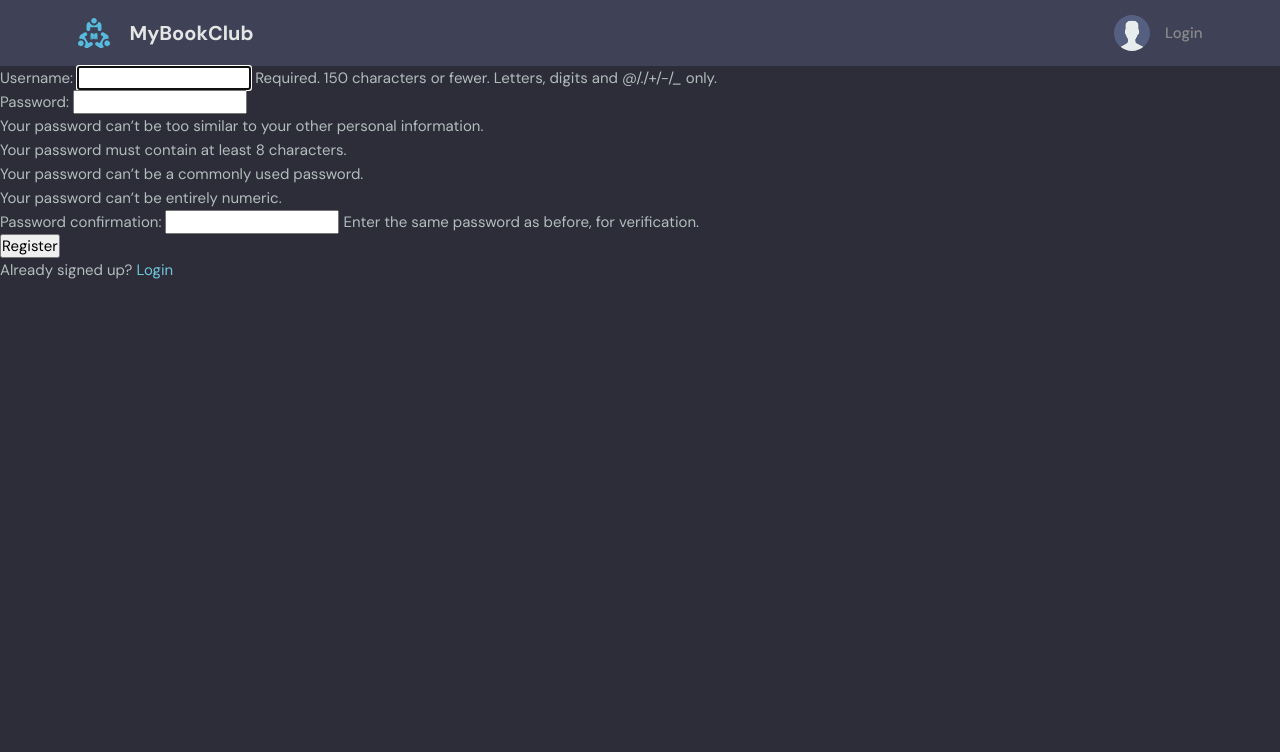
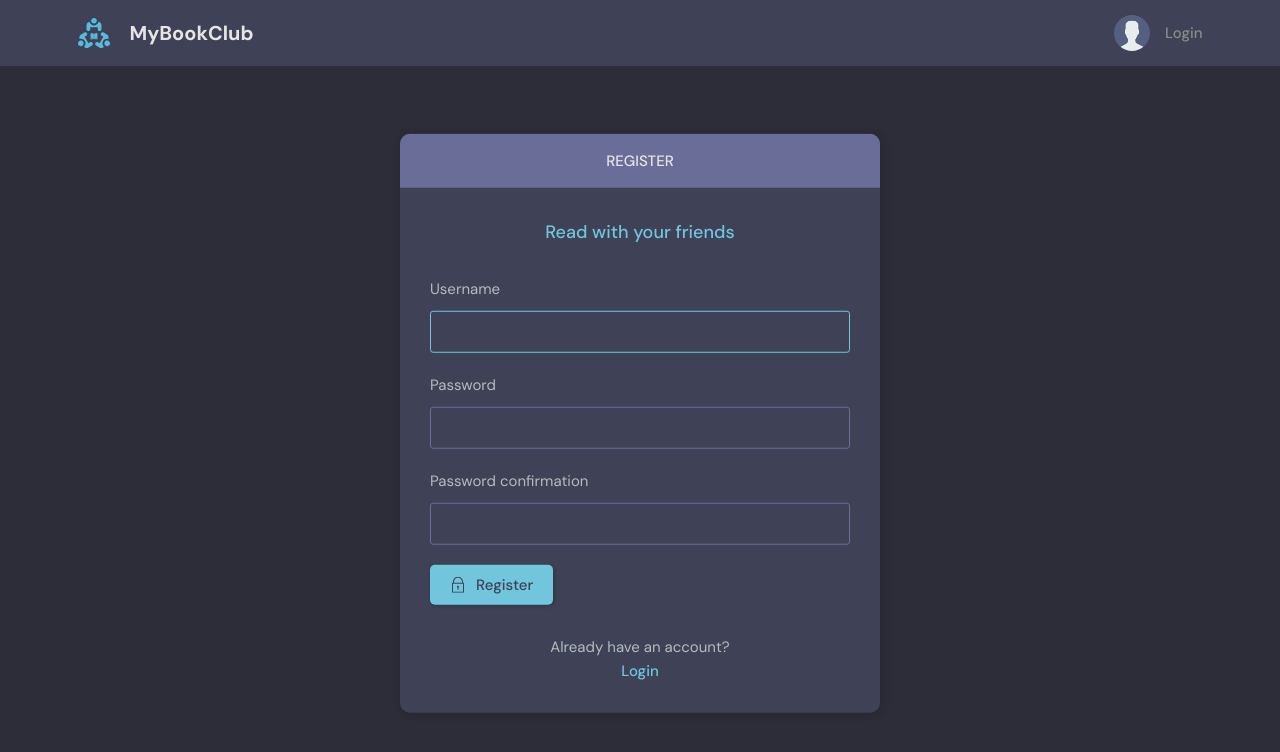
Before and after one commit to srilakshmiranganath/mybookclub, a Django app: page /register/ in a window 1280 px wide. Shown: the top 752 px of the page. Run offline with Django 5.2, Linux system fonts and the light colour scheme.

Commit message:
fixed ui - 3

```diff
--- a/base/forms.py
+++ b/base/forms.py
@@ -1,8 +1,14 @@
 from django.forms import ModelForm
 from .models import Room
+from django.contrib.auth.models import User
 
 class RoomForm(ModelForm):
     class Meta:
         model = Room
         fields = '__all__'
         exclude = ['host', 'participants', 'book']
+
+class UserForm(ModelForm):
+    class Meta:
+        model = User
+        fields = ['username', 'email']
--- a/base/templates/base/login_register.html
+++ b/base/templates/base/login_register.html
@@ -1,29 +1,111 @@
 {% extends 'main.html' %}
+
 {% block content %}
+    <main class="auth layout">
 
       {% if page == 'login' %}
-    <div>
-        <form action="" method="POST">
+      <div class="container">
+        <div class="layout__box">
+          <div class="layout__boxHeader">
+            <div class="layout__boxTitle">
+              <h3>Login</h3>
+            </div>
+          </div>
+          <div class="layout__body">
+            <h2 class="auth__tagline">Read with your friends</h2>
+
+            <form class="form" action="" method="POST">
               {% csrf_token %}
+              <div class="form__group form__group">
+                <label for="room_name">Username</label>
+                <input id="username" name="username" type="text" placeholder="Username" />
+              </div>
+              <div class="form__group">
+                <label for="password">Password</label>
+                <input
+                  id="password"
+                  name="password"
+                  type="password"
+                  placeholder="Password"
+                />
+              </div>
 
-            <label>Username:</label>
-            <input type="text" name="username" placeholder="Enter Username" />
+              <button class="btn btn--main" type="submit">
+                <svg
+                  version="1.1"
+                  xmlns="http://www.w3.org/2000/svg"
+                  width="32"
+                  height="32"
+                  viewBox="0 0 32 32"
+                >
+                  <title>lock</title>
+                  <path
+                    d="M27 12h-1v-2c0-5.514-4.486-10-10-10s-10 4.486-10 10v2h-1c-0.553 0-1 0.447-1 1v18c0 0.553 0.447 1 1 1h22c0.553 0 1-0.447 1-1v-18c0-0.553-0.447-1-1-1zM8 10c0-4.411 3.589-8 8-8s8 3.589 8 8v2h-16v-2zM26 30h-20v-16h20v16z"
+                  ></path>
+                  <path
+                    d="M15 21.694v4.306h2v-4.306c0.587-0.348 1-0.961 1-1.694 0-1.105-0.895-2-2-2s-2 0.895-2 2c0 0.732 0.413 1.345 1 1.694z"
+                  ></path>
+                </svg>
 
-            <label>Password</label>
-            <input type="password" name="password" placeholder="Enter Password" />
+                Login
+              </button>
+            </form>
 
-            <input type="submit" value="Login" />
-        </form>
-        <p>Havent signed up yet? <a href="{% url 'register' %}">Sign up</a></p>
+            <div class="auth__action">
+              <p>Haven't signed up yet?</p>
+              <a href="{% url 'register' %}" class="btn btn--link">Sign Up</a>
+            </div>
+          </div>
+        </div>
       </div>
       {% else %}
-    <div>
-        <form action="" method="POST">
+      <div class="container">
+        <div class="layout__box">
+          <div class="layout__boxHeader">
+            <div class="layout__boxTitle">
+              <h3>Register</h3>
+            </div>
+          </div>
+          <div class="layout__body">
+            <h2 class="auth__tagline">Read with your friends</h2>
+
+            <form class="form" action="" method="POST">
               {% csrf_token %}
-            {{form.as_p}}
-            <input type="submit" value="Register" />
+              {% for field in form %}
+              <div class="form__group form__group">
+                <label for="room_name">{{field.label}}</label>
+                {{field}}
+              </div>
+              {% endfor %}
+              <button class="btn btn--main" type="submit">
+                <svg
+                  version="1.1"
+                  xmlns="http://www.w3.org/2000/svg"
+                  width="32"
+                  height="32"
+                  viewBox="0 0 32 32"
+                >
+                  <title>lock</title>
+                  <path
+                    d="M27 12h-1v-2c0-5.514-4.486-10-10-10s-10 4.486-10 10v2h-1c-0.553 0-1 0.447-1 1v18c0 0.553 0.447 1 1 1h22c0.553 0 1-0.447 1-1v-18c0-0.553-0.447-1-1-1zM8 10c0-4.411 3.589-8 8-8s8 3.589 8 8v2h-16v-2zM26 30h-20v-16h20v16z"
+                  ></path>
+                  <path
+                    d="M15 21.694v4.306h2v-4.306c0.587-0.348 1-0.961 1-1.694 0-1.105-0.895-2-2-2s-2 0.895-2 2c0 0.732 0.413 1.345 1 1.694z"
+                  ></path>
+                </svg>
+
+                Register
+              </button>
             </form>
-        <p>Already signed up? <a href="{% url 'login' %}">Login</a></p>
+
+            <div class="auth__action">
+              <p>Already have an account?</p>
+              <a href="{% url 'login' %}" class="btn btn--link">Login</a>
+            </div>
+          </div>
+        </div>
       </div>
       {% endif %}
+    </main>
+
 {% endblock content %}
--- a/base/templates/base/room.html
+++ b/base/templates/base/room.html
@@ -90,7 +90,7 @@
                         </div>
                         <span>@{{message.user.username}}</span>
                       </a>
-                      <span class="thread__date">{{meaasge.created|timesince}} ago</span>
+                      <span class="thread__date">{{message.created|timesince}} ago</span>
                     </div>
                     {% if request.user == message.user %}
                     <a href="{% url 'delete-message' message.id %}">
@@ -114,7 +114,9 @@
             </div>
           </div>
           <div class="room__message">
-            <form action="#"><input name="" placeholder="Write your message here..." /></form>
+            <form action="" method="POST">
+              {% csrf_token %}
+              <input name="body" placeholder="Write your message here..." /></form>
           </div>
         </div>
         <!-- Room End -->
--- a/base/views.py
+++ b/base/views.py
@@ -7,7 +7,7 @@ from django.contrib.auth.models import User
 from django.contrib.auth import authenticate, login, logout
 from django.contrib.auth.forms import UserCreationForm
 from .models import Room, Book, Message
-from .forms import RoomForm
+from .forms import RoomForm, UserForm
 
 def loginPage(request):
     page = 'login'
@@ -153,4 +153,12 @@ def deleteMessage(request, pk):
 
 @login_required(login_url='/login')
 def updateUser(request):
-    return render(request, 'base/update-user.html', {})
+    user = request.user
+    form = UserForm(instance=user)
+    if request.method == 'POST':
+        form = UserForm(request.POST, instance=user)
+        if form.is_valid():
+            form.save()
+            return redirect('user-profile', pk=user.id)
+
+    return render(request, 'base/update-user.html', {'user' : user, 'form' : form})
```
Also changed, not shown: base/templates/base/delete.html (+33 -6 lines), base/templates/base/delete_old.html (added, +11 -0 lines), base/templates/base/login_register_old.html (added, +29 -0 lines), base/templates/base/update-user.html (+7 -19 lines). Lines whose indentation alone changed are shown as unchanged.
